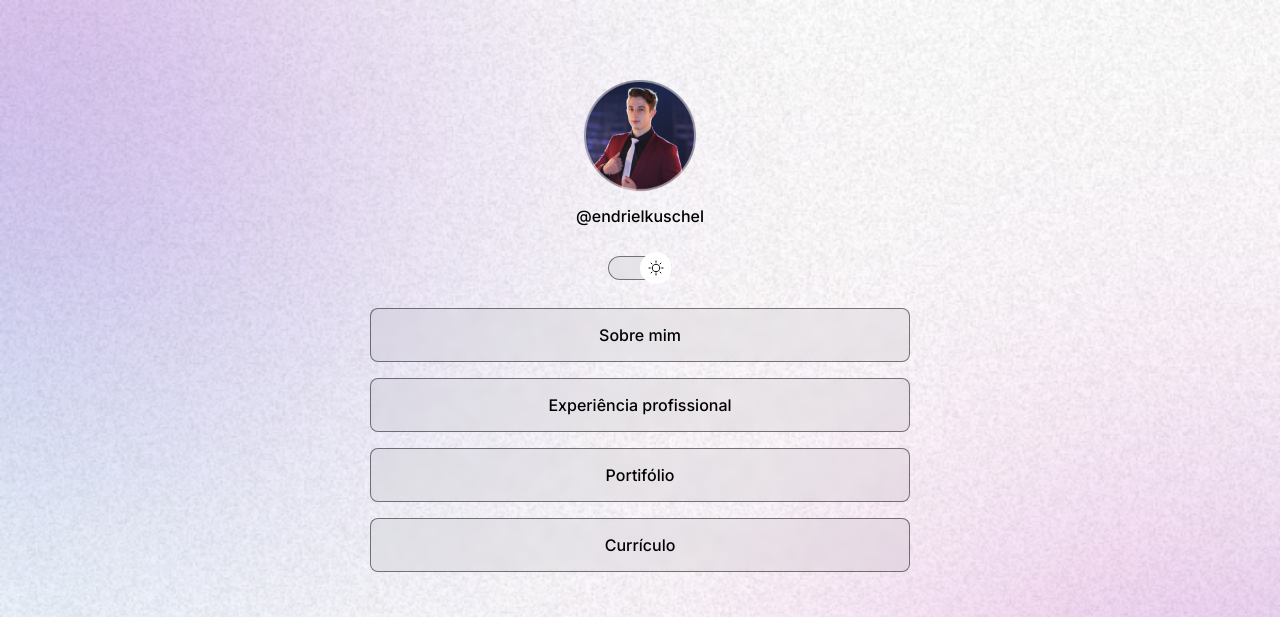
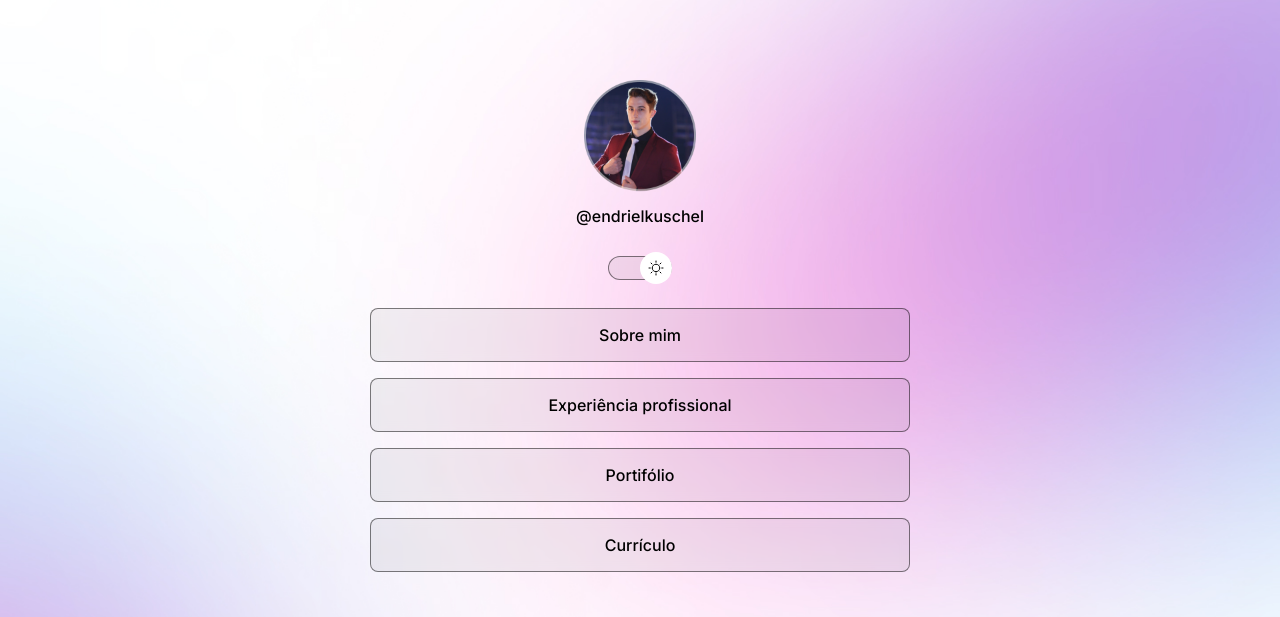
Before and after one commit to EndrielKuschel/LandingPage, a plain HTML site: page index.html in a window 1280 px wide. Shown: the top 617 px of the page. Drawn offline with nearby package versions, Linux system fonts and the light colour scheme.

Commit message:
change background based on media queries

```diff
--- a/style.css
+++ b/style.css
@@ -35,6 +35,7 @@ body {
   /*background shorthand: color image repeat position/size*/
 
   background: var(--bg-url) no-repeat top center/cover;
+  height: 100vh;
 }
 
 body * {
@@ -185,3 +186,15 @@ footer {
   text-align: center;
   font-size: 14px;
 }
+
+/* media queries - apenas funciona com a meta viewport no html */
+
+@media (min-width: 700px) {
+  :root {
+    --bg-url: url(./assets/bg-desktop.jpg);
+  }
+
+  .light {
+    --bg-url: url(./assets/bg-desktop-light.jpg);
+  }
+}
```
